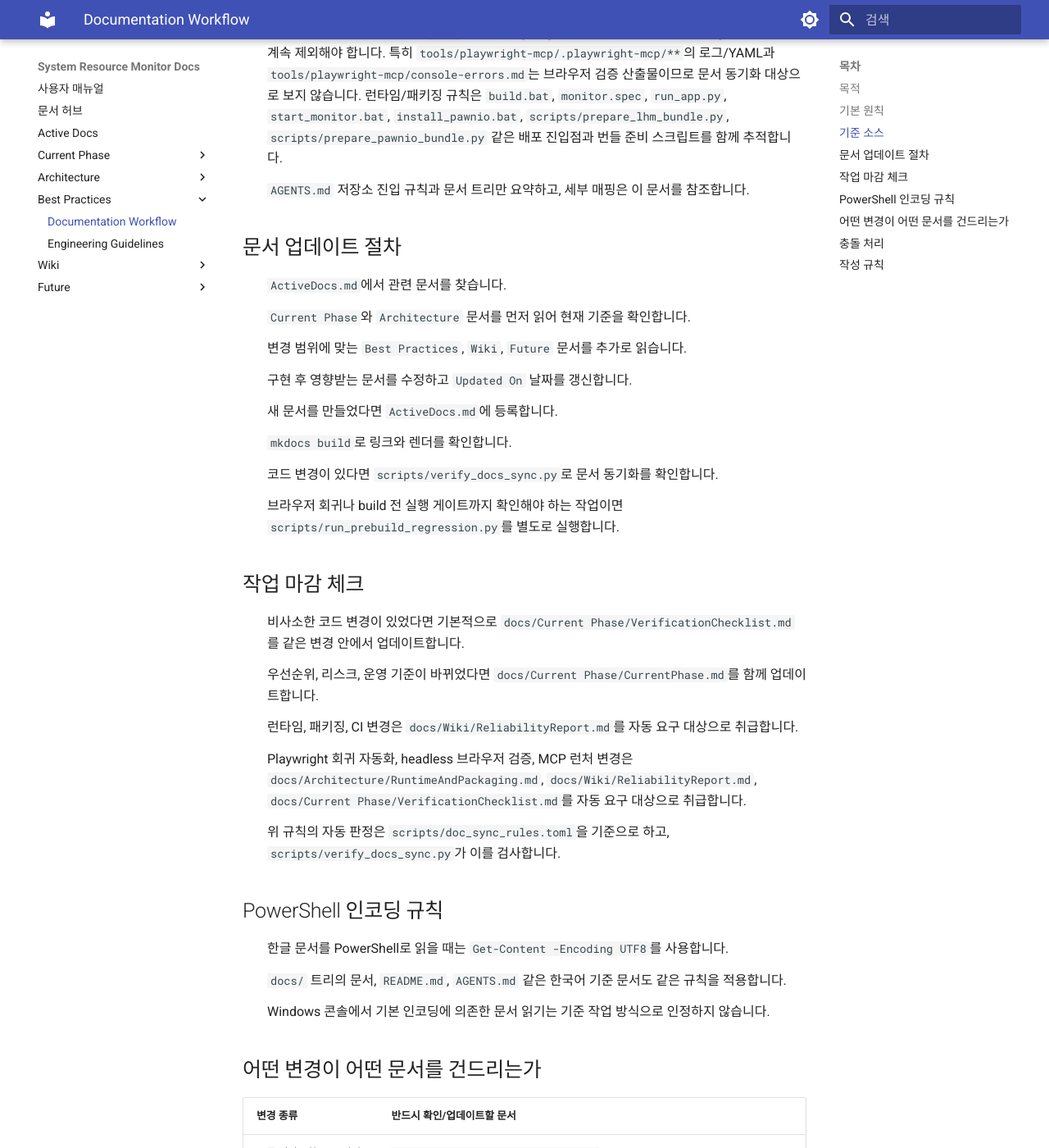
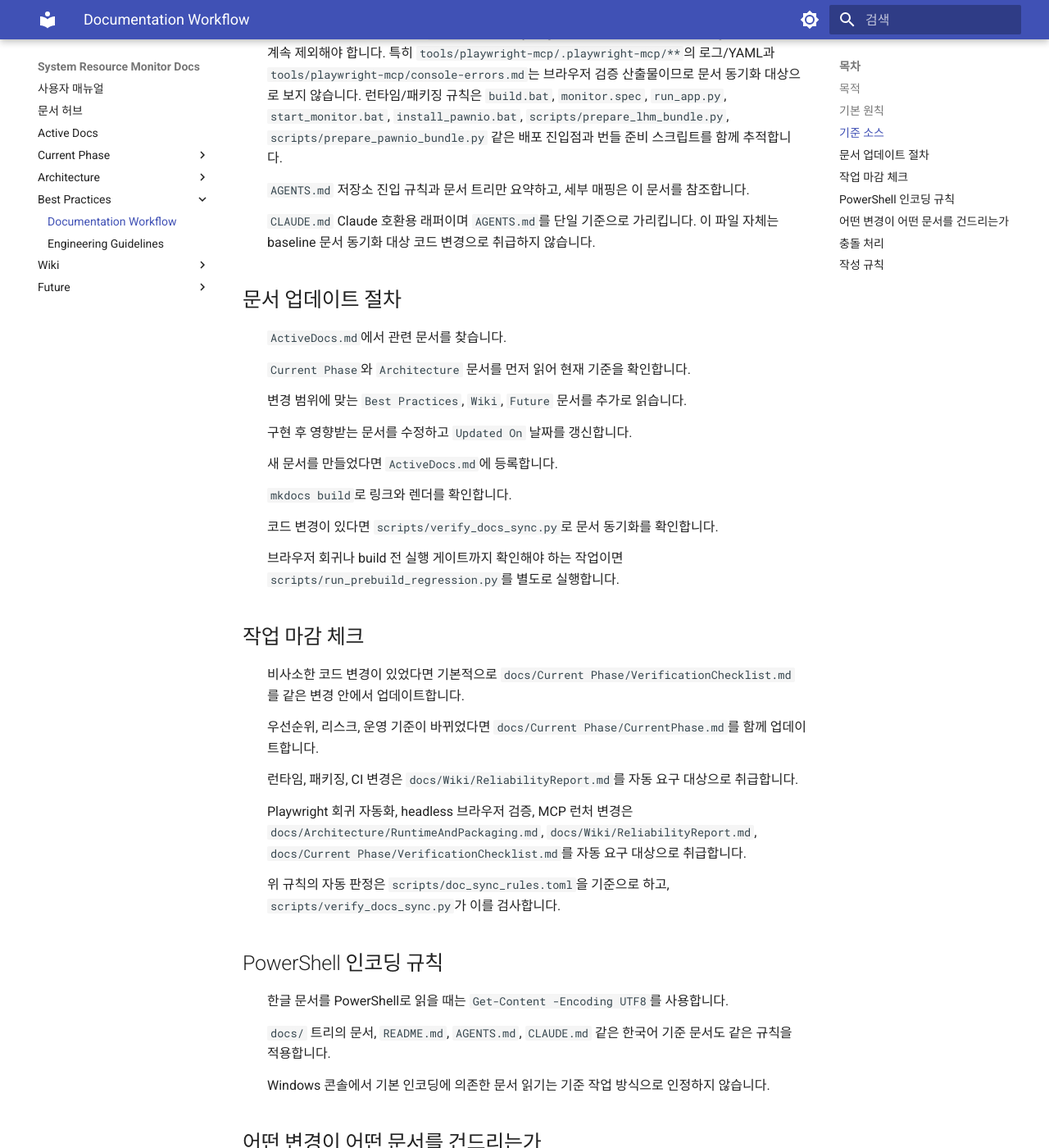
Before and after one commit to prefix9671/PC-monitor-Tools, an MkDocs documentation site: the page built from docs/Best Practices/DocumentationWorkflow.md, in a window 1280 px wide and 1400 px high, scrolled down 912 px. Shown: the whole window at 82% size. Built offline with MkDocs 1.6.1 and Material for MkDocs 9.7.7, drawn with Linux system fonts in a browser that asks for light colours.

Commit message:
Add Claude compatibility agent wrapper

```diff
--- a/docs/Best Practices/DocumentationWorkflow.md
+++ b/docs/Best Practices/DocumentationWorkflow.md
@@ -27,6 +27,8 @@ Status: Active
   런타임/패키징 규칙은 `build.bat`, `monitor.spec`, `run_app.py`, `start_monitor.bat`, `install_pawnio.bat`, `scripts/prepare_lhm_bundle.py`, `scripts/prepare_pawnio_bundle.py` 같은 배포 진입점과 번들 준비 스크립트를 함께 추적합니다.
 - `AGENTS.md`
   저장소 진입 규칙과 문서 트리만 요약하고, 세부 매핑은 이 문서를 참조합니다.
+- `CLAUDE.md`
+  Claude 호환용 래퍼이며 `AGENTS.md`를 단일 기준으로 가리킵니다. 이 파일 자체는 baseline 문서 동기화 대상 코드 변경으로 취급하지 않습니다.
 
 ## 문서 업데이트 절차
 
@@ -50,7 +52,7 @@ Status: Active
 ## PowerShell 인코딩 규칙
 
 - 한글 문서를 PowerShell로 읽을 때는 `Get-Content -Encoding UTF8`를 사용합니다.
-- `docs/` 트리의 문서, `README.md`, `AGENTS.md` 같은 한국어 기준 문서도 같은 규칙을 적용합니다.
+- `docs/` 트리의 문서, `README.md`, `AGENTS.md`, `CLAUDE.md` 같은 한국어 기준 문서도 같은 규칙을 적용합니다.
 - Windows 콘솔에서 기본 인코딩에 의존한 문서 읽기는 기준 작업 방식으로 인정하지 않습니다.
 
 ## 어떤 변경이 어떤 문서를 건드리는가
```
Also changed, not shown: CLAUDE.md (added, +11 -0 lines), docs/Current Phase/VerificationChecklist.md (+1 -0 lines), 2 other files.
